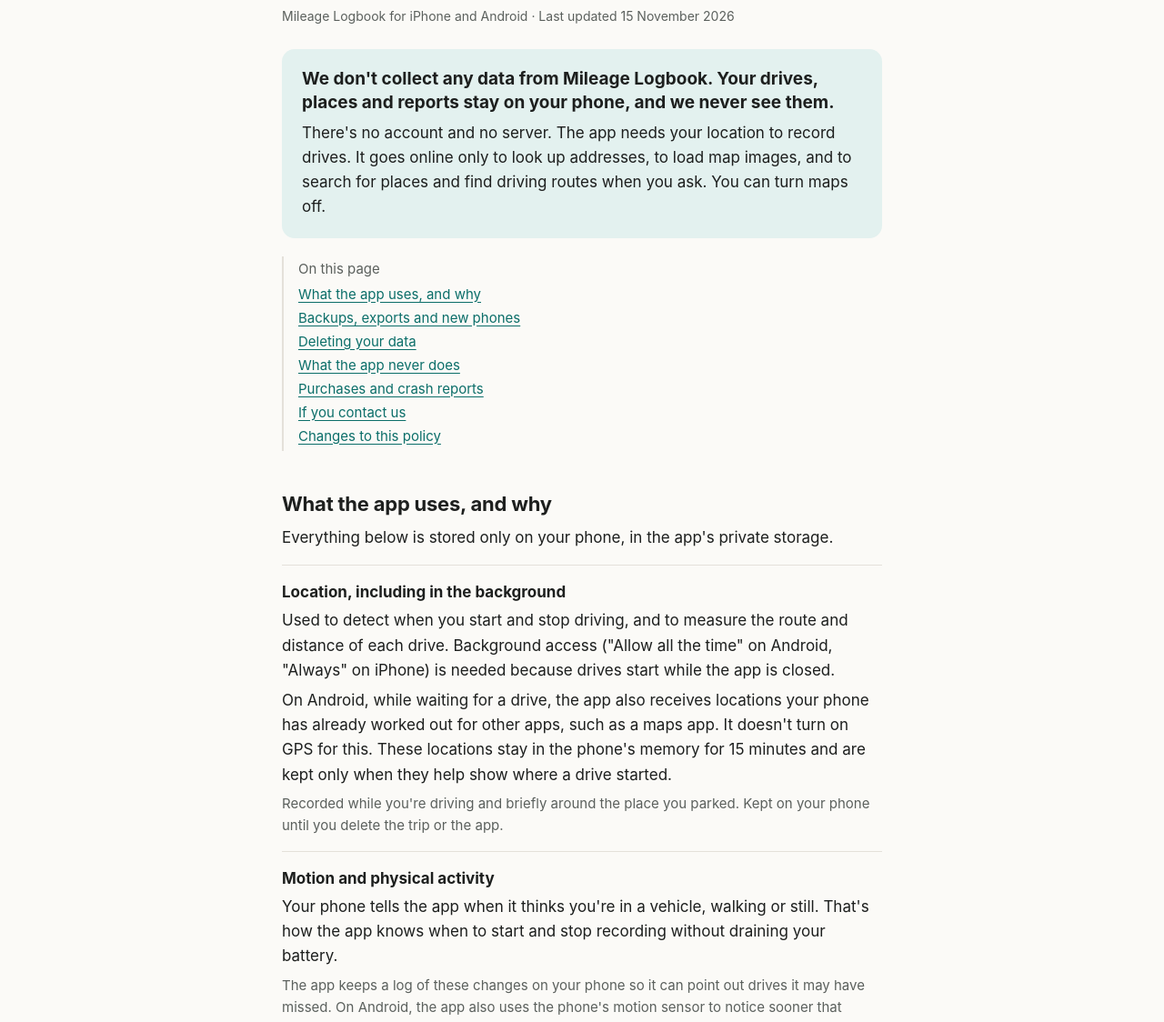
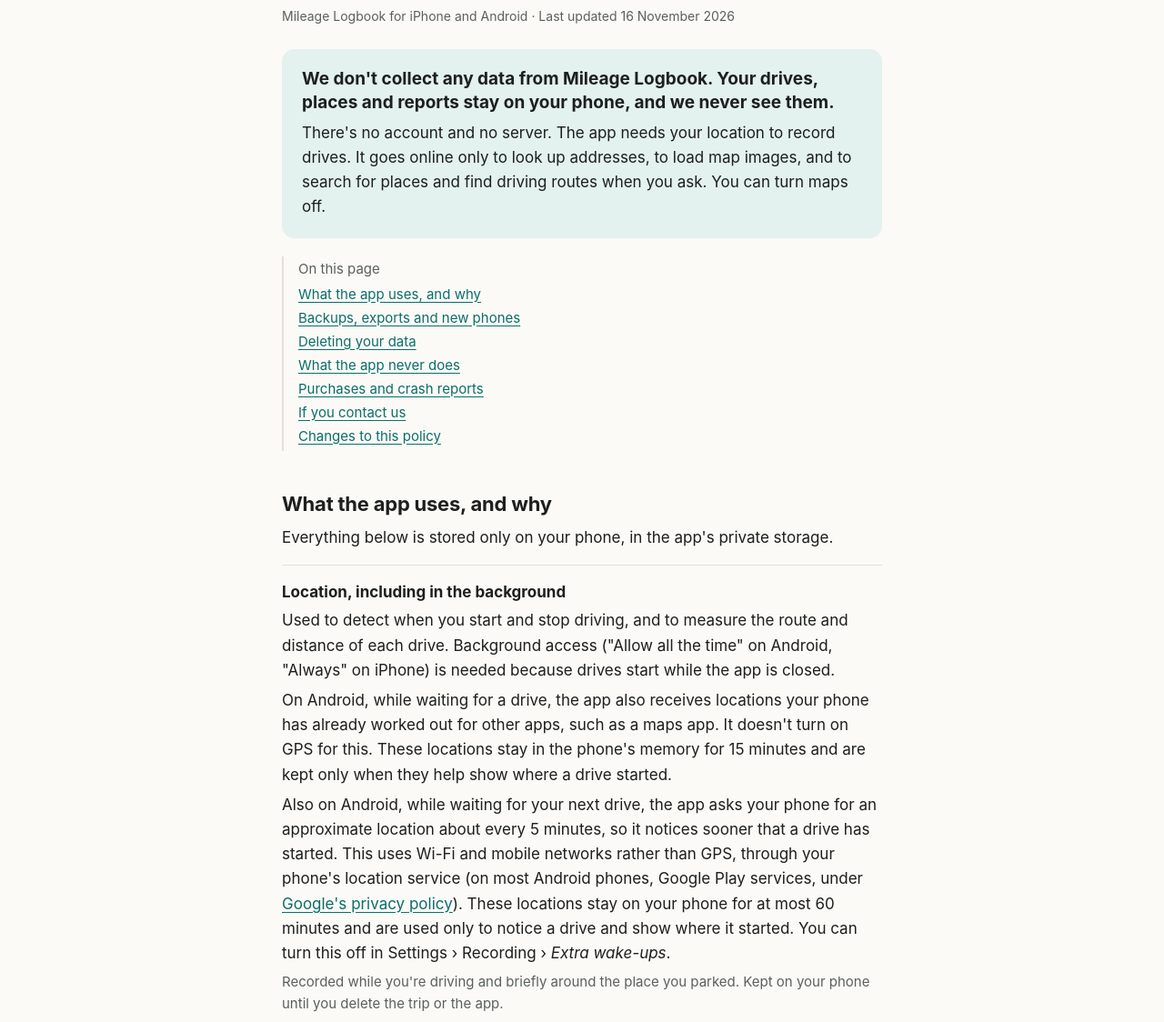
Before and after one commit to JonasM-studio/JonasM-Studio.github.io, a plain HTML site: page mileage/privacy/index.html in a window 1280 px wide. Shown: the part 151-1275 px from the top of the page at 91% size. Drawn offline with Linux system fonts and the light colour scheme.

Commit message:
Mileage privacy: Android approximate location while waiting for a drive
Co-Authored-By: Claude Opus 5.5 <noreply@anthropic.com>
Claude-Session: https://claude.ai/code/session_01LmniLpoaAmyj24ipxhCJxL

```diff
--- a/mileage/privacy/index.html
+++ b/mileage/privacy/index.html
@@ -17,7 +17,7 @@
 
 <main><div class="wrap">
   <h1>Privacy Policy</h1>
-  <p class="meta">Mileage Logbook for iPhone and Android · Last updated 15 November 2026</p>
+  <p class="meta">Mileage Logbook for iPhone and Android · Last updated 16 November 2026</p>
 
   <div class="summary">
     <strong>We don't collect any data from Mileage Logbook. Your drives, places and reports stay on your phone, and we never see them.</strong>
@@ -45,6 +45,7 @@
       <h3>Location, including in the background</h3>
       <p>Used to detect when you start and stop driving, and to measure the route and distance of each drive. Background access ("Allow all the time" on Android, "Always" on iPhone) is needed because drives start while the app is closed.</p>
       <p>On Android, while waiting for a drive, the app also receives locations your phone has already worked out for other apps, such as a maps app. It doesn't turn on GPS for this. These locations stay in the phone's memory for 15 minutes and are kept only when they help show where a drive started.</p>
+      <p>Also on Android, while waiting for your next drive, the app asks your phone for an approximate location about every 5 minutes, so it notices sooner that a drive has started. This uses Wi-Fi and mobile networks rather than GPS, through your phone's location service (on most Android phones, Google Play services, under <a href="https://policies.google.com/privacy">Google's privacy policy</a>). These locations stay on your phone for at most 60 minutes and are used only to notice a drive and show where it started. You can turn this off in Settings › Recording › <em>Extra wake-ups</em>.</p>
       <p class="when">Recorded while you're driving and briefly around the place you parked. Kept on your phone until you delete the trip or the app.</p>
     </div>
     <div class="data-item">
@@ -114,6 +115,7 @@
   <h2 id="changes">Changes to this policy</h2>
   <p>If the app ever starts handling data differently, this page will be updated before that version is released, and the date at the top will change. Every past version is kept in the <a href="https://github.com/JonasM-studio/JonasM-Studio.github.io/commits/main/mileage/privacy/index.html">public change history</a>.</p>
   <ul class="changes">
+    <li>16 November 2026: on Android, while waiting for a drive, the app checks your approximate location about every 5 minutes, without GPS. You can turn this off.</li>
     <li>15 November 2026: on Android, the app also uses locations the phone already has for other apps, to notice drives sooner.</li>
     <li>13 November 2026: added searching for a place and choosing a route when you add or edit a drive. Removed opening Google Maps to check a route; the check now happens in the app.</li>
     <li>12 November 2026: added maps (Apple Maps on iPhone, Google Maps on Android, can be turned off), checking an estimated route in Google Maps, and the motion sensor on Android.</li>
```
